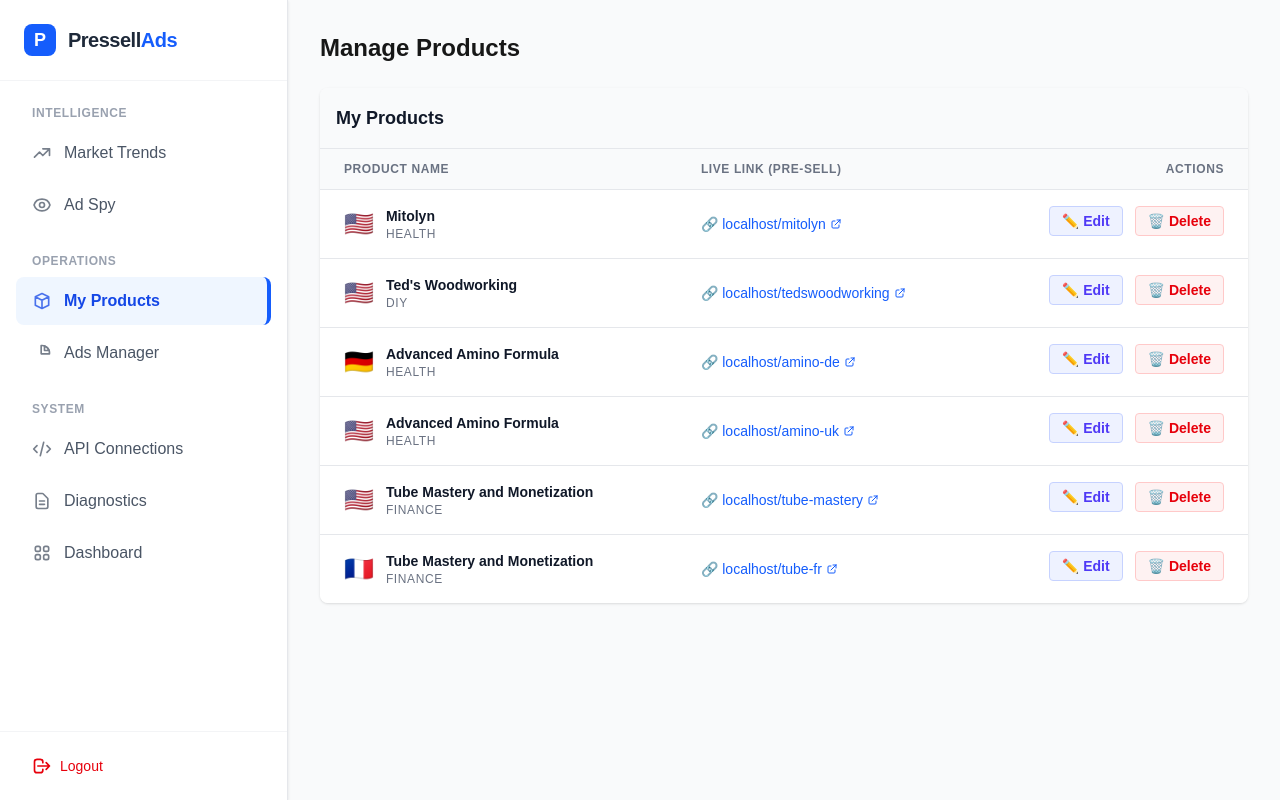
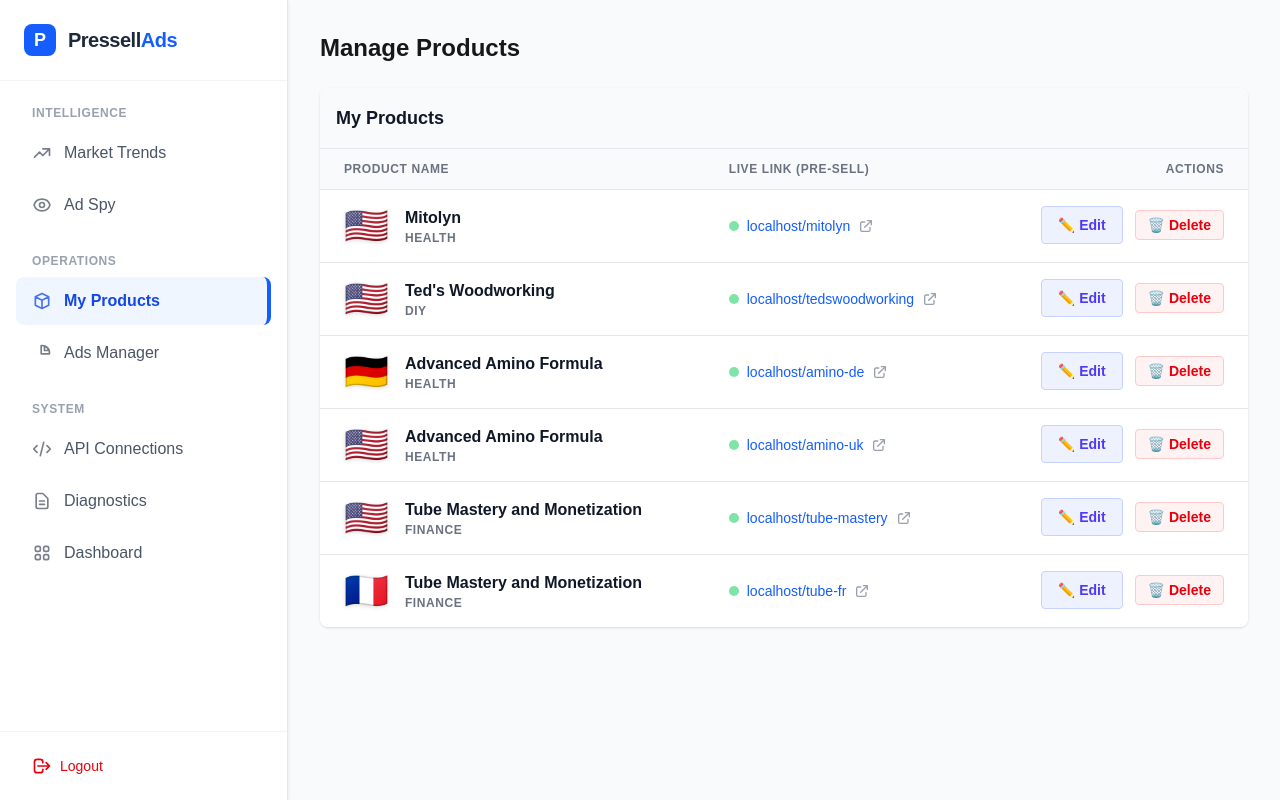
Before and after one commit to johndallapace-rgb/pressell-googleads, a Next.js app: page /admin/products in a window 1280 px wide. Built offline with nearby package versions, Linux system fonts and the light colour scheme.

Commit message:
UI: Final Polish My Products, Fix Edit/Delete Routes and Auth

```diff
--- a/src/components/ProductList.tsx
+++ b/src/components/ProductList.tsx
@@ -15,7 +15,7 @@
 
   const getFlag = (lang: string) => {
       const map: Record<string, string> = {
-          'en': '🇺🇸', 'de': '🇩🇪', 'fr': '🇫🇷', 'pt': '🇧🇷', 'es': '🇪🇸', 'it': '🇮🇹'
+          'en': '🇺🇸', 'de': '🇩🇪', 'fr': '🇫🇷', 'pt': '🇧🇷', 'es': '🇪🇸', 'it': '🇮🇹', 'gb': '🇬🇧'
       };
       return map[lang] || '🌐';
   };
@@ -25,7 +25,9 @@
 
       setDeleting(slug);
       try {
-          const token = localStorage.getItem('admin_token');
+          // Use token from localStorage (set during login) or empty if not present
+          const token = typeof localStorage !== 'undefined' ? localStorage.getItem('admin_token') : '';
+
           const res = await fetch(`/api/admin/products?slug=${slug}`, {
               method: 'DELETE',
               headers: {
@@ -76,10 +78,10 @@
               <tr key={product.slug} className="hover:bg-gray-50">
                 <td className="px-6 py-4 whitespace-nowrap">
                   <div className="flex items-center">
-                    <span className="text-2xl mr-3">{getFlag(product.language)}</span>
+                    <span className="text-4xl mr-4 drop-shadow-sm">{getFlag(product.language)}</span>
                     <div>
-                        <div className="text-sm font-bold text-gray-900">{product.name}</div>
-                        <div className="text-xs text-gray-500 uppercase tracking-wider">{product.vertical}</div>
+                        <div className="text-base font-bold text-gray-900">{product.name}</div>
+                        <div className="text-xs text-gray-500 uppercase tracking-wider font-semibold">{product.vertical}</div>
                     </div>
                   </div>
                 </td>
@@ -87,16 +89,17 @@
                   <a
                     href={`/${product.slug}`}
                     target="_blank"
-                    className="text-sm text-blue-600 hover:underline flex items-center gap-1 font-mono"
+                    className="text-sm text-blue-600 hover:underline flex items-center gap-2 font-mono group"
                   >
-                    🔗 {typeof window !== 'undefined' ? window.location.host : ''}/{product.slug}
-                    <svg className="w-3 h-3" fill="none" stroke="currentColor" viewBox="0 0 24 24"><path strokeLinecap="round" strokeLinejoin="round" strokeWidth={2} d="M10 6H6a2 2 0 00-2 2v10a2 2 0 002 2h10a2 2 0 002-2v-4M14 4h6m0 0v6m0-6L10 14" /></svg>
+                    <span className={`h-2.5 w-2.5 rounded-full ${product.status === 'active' ? 'bg-green-500 animate-pulse' : 'bg-gray-400'}`} title={product.status === 'active' ? 'Online' : 'Offline'}></span>
+                    {typeof window !== 'undefined' ? window.location.host : ''}/{product.slug}
+                    <svg className="w-4 h-4 text-gray-400 group-hover:text-blue-600 transition-colors" fill="none" stroke="currentColor" viewBox="0 0 24 24"><path strokeLinecap="round" strokeLinejoin="round" strokeWidth={2} d="M10 6H6a2 2 0 00-2 2v10a2 2 0 002 2h10a2 2 0 002-2v-4M14 4h6m0 0v6m0-6L10 14" /></svg>
                   </a>
                 </td>
                 <td className="px-6 py-4 whitespace-nowrap text-right text-sm font-medium flex justify-end gap-3 items-center">
                   <Link
-                    href={`/admin/products/${product.slug}`}
-                    className="text-indigo-600 hover:text-indigo-900 font-bold bg-indigo-50 px-3 py-1 rounded border border-indigo-200 hover:bg-indigo-100 transition-colors"
+                    href={product.slug ? `/admin/products/${product.slug}` : '#'}
+                    className={`text-indigo-600 hover:text-indigo-900 font-bold bg-indigo-50 px-4 py-2 rounded border border-indigo-200 hover:bg-indigo-100 transition-colors ${!product.slug ? 'opacity-50 cursor-not-allowed' : ''}`}
                   >
                     ✏️ Edit
                   </Link>
```
